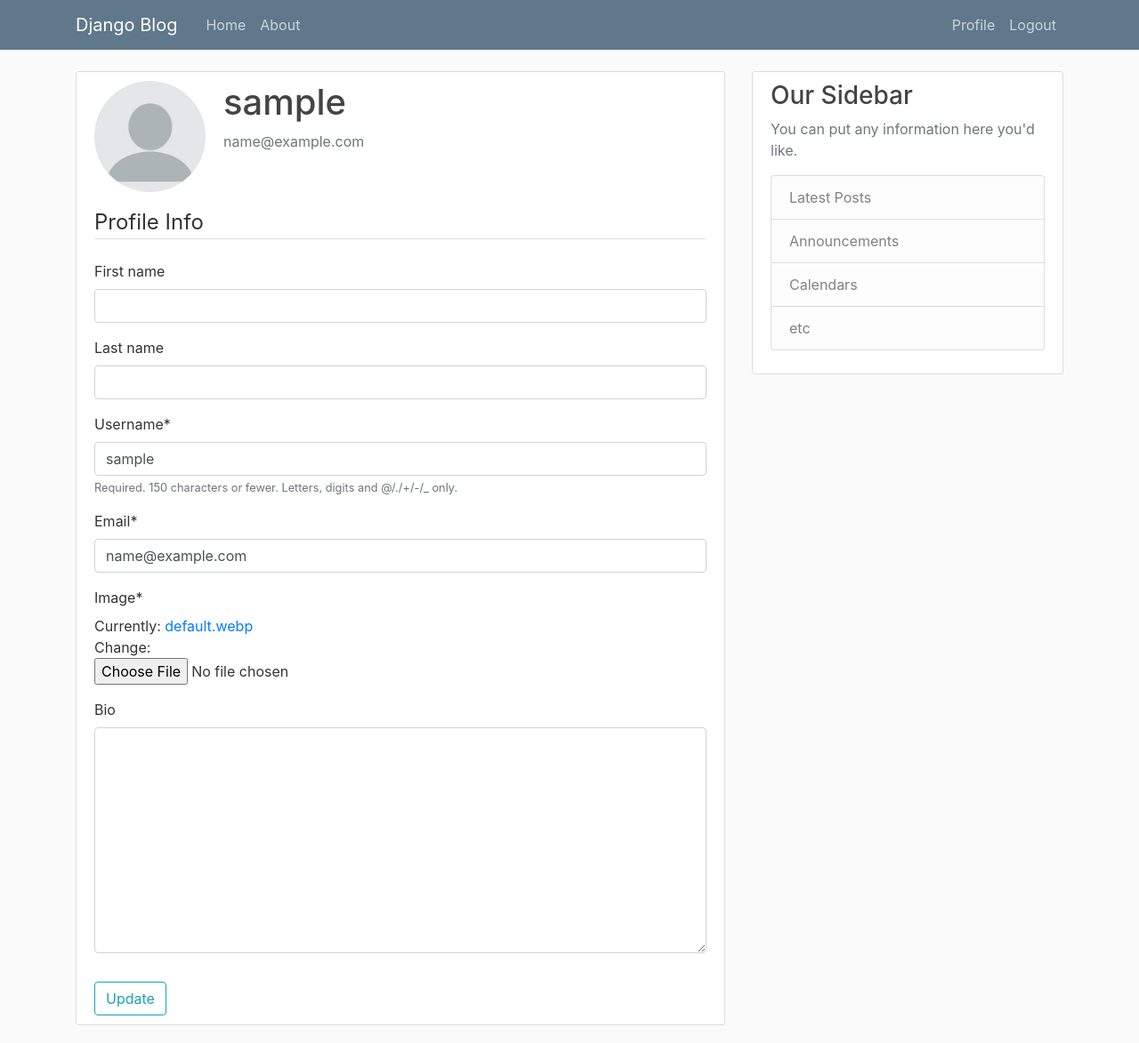
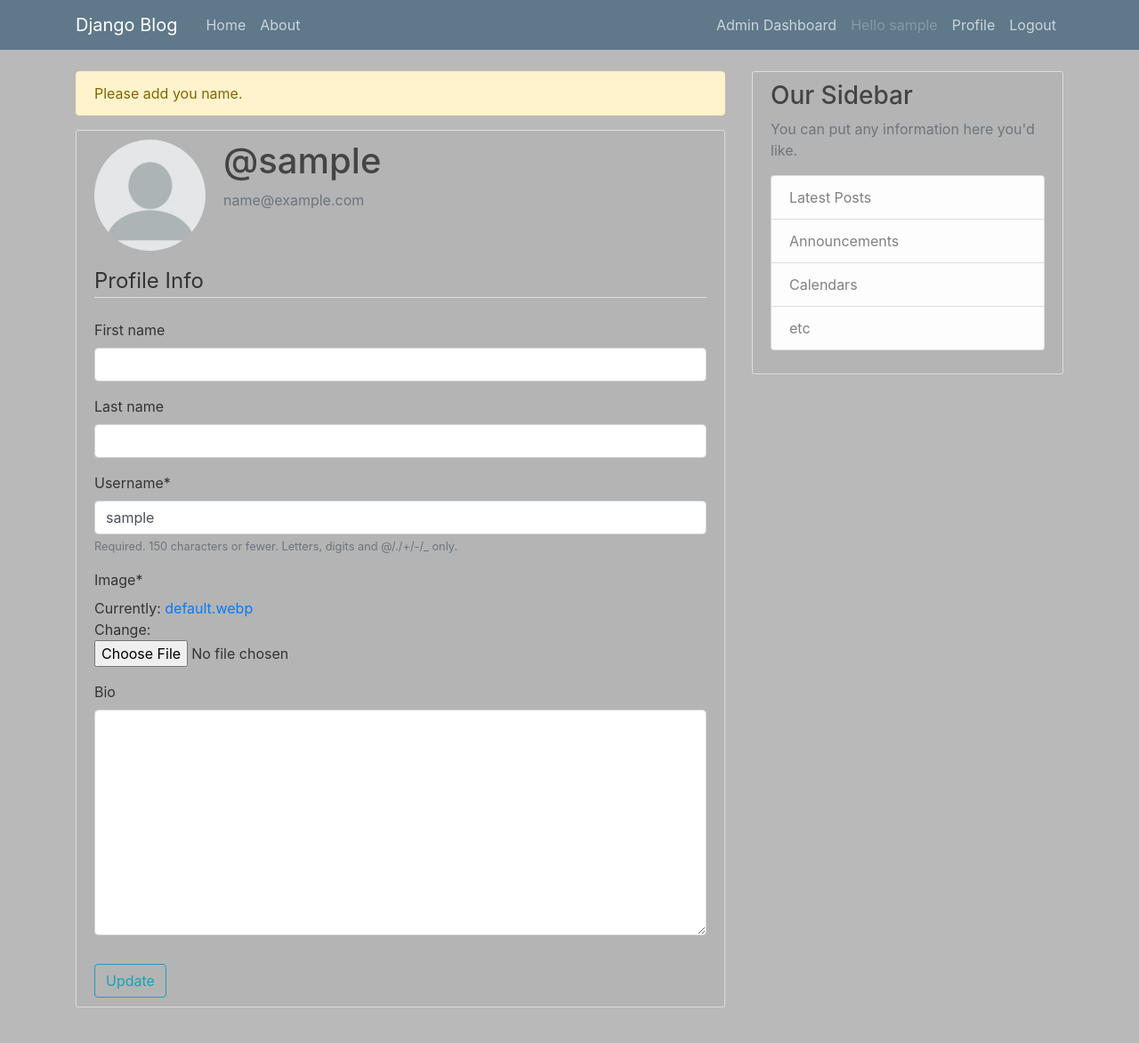
Before and after one commit to rsupanta/django-blog, a Django app: page /profile/ in a window 1280 px wide. Shown: the whole page at 89% size. After the commit the page ends 1133 px from the top, so only its background shows below. Run offline with Django 3.2, Linux system fonts and the light colour scheme; the visitor is signed in with stand-in values (Sample User, id 1); some libraries are stand-ins or nearby versions.

Commit message:
Done with whole user and profile thing!

```diff
--- a/blog/static/blog/main.css
+++ b/blog/static/blog/main.css
@@ -1,5 +1,6 @@
+/* #fafafa; */
 body {
-  background: #fafafa;
+  background: #b9b9b9;
   color: #333333;
   margin-top: 5rem;
 }
@@ -33,8 +34,9 @@ ul {
   font-weight: 500;
 }
 
+/* #ffffff */
 .content-section {
-  background: #ffffff;
+  background: #b4b4b4;
   padding: 10px 20px;
   border: 1px solid #dddddd;
   border-radius: 3px;
--- a/blog/templates/blog/base.html
+++ b/blog/templates/blog/base.html
@@ -42,7 +42,13 @@
                     <!-- Navbar Right Side -->
                     <div class="navbar-nav">
 
+
+                        {% if user.is_superuser %}
+                        <a class="nav-item nav-link" href="{% url 'admin:index' %}">Admin Dashboard</a>
+                        {% endif %}
+
                         {% if user.is_authenticated %}
+                        <a class="nav-item nav-link disabled">Hello {{ user.username }}</a>
                         <a class="nav-item nav-link" href="{% url 'profile' %}">Profile</a>
                         <a class="nav-item nav-link" href="{% url 'logout' %}">Logout</a>
                         {% else %}
--- a/blog/views.py
+++ b/blog/views.py
@@ -4,7 +4,7 @@ from .models import Post
 
 def home(request):
     context = {
-        'posts': Post.objects.all()
+        'posts': Post.objects.all().filter().order_by('-date_posted')
     }
     return render(request, 'blog/home.html', context)
 
--- a/django-blog/settings.py
+++ b/django-blog/settings.py
@@ -39,6 +39,7 @@ INSTALLED_APPS = [
     'blog',
     'users',
     'crispy_forms',
+    'django_cleanup',
 ]
 
 MIDDLEWARE = [
--- a/users/forms.py
+++ b/users/forms.py
@@ -34,13 +34,13 @@ class ProfileNameUpdateForm(forms.ModelForm):
 
 
 class UserUpdateForm(forms.ModelForm):
-    email = forms.EmailField()
+    # email = forms.EmailField()
 
     class Meta:
         model = User
         fields = [
             'username',
-            'email',
+            # 'email',
         ]
 
     def clean_email(self):
--- a/users/templates/users/profile.html
+++ b/users/templates/users/profile.html
@@ -1,11 +1,28 @@
 {% extends "blog/base.html" %}
 {% load crispy_forms_tags %}
 {% block content %}
+
+{% if full_name|length <= 1 %}
+<div class="alert alert-warning">
+    Please add you name.
+</div>
+{% else %}
+
+{% endif %}
+
+
 <div class="content-section">
     <div class="media">
         <img class="rounded-circle account-img" src="{{ user.profile.image.url }}">
         <div class="media-body">
-            <h2 class="account-heading">{{ user.username }}</h2>
+
+            {% if full_name|length <= 1 %}
+            <h2 class="account-heading">@{{ user.username }}</h2>
+            {% else %}
+            <h2 class="account-heading">{{ full_name }}</h2>
+            <h5 class="">@{{ user.username }}</h5>
+            {% endif %}
+
             <p class="text-secondary">{{ user.email }}</p>
         </div>
     </div>
--- a/users/views.py
+++ b/users/views.py
@@ -51,7 +51,10 @@ def profile(request):
         u_form = UserUpdateForm(instance=request.user)
         p_form = ProfileUpdateForm(instance=request.user.profile)
 
+    full_name = request.user.profile.first_name + ' '+request.user.profile.last_name
+
     context = {
+        'full_name': full_name,
         'p_n_form': p_n_form,
         'u_form': u_form,
         'p_form': p_form,
```
Also changed, not shown: media/profile_pics/17360527_1301290743297895_468388468_n.png (deleted), media/profile_pics/815764.jpg (deleted), media/profile_pics/815764_VPuE3Y0.jpg (deleted), media/profile_pics/rsupanta_git.jpg, media/profile_pics/rsupanta_git_cVu4uUu.jpg (deleted), 4 other files.
